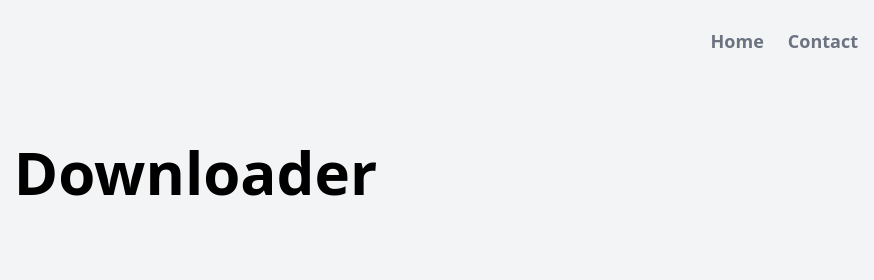
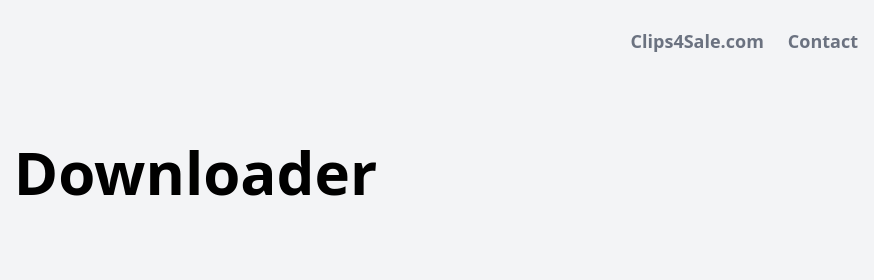
Before and after one commit to Thisvid-video-downloader/ThisVid-downloader, a plain HTML site: page index.html in a window 1280 px wide. Shown: the top 280 px of the page, 406-1280 px from the left. Drawn offline with Linux system fonts and the light colour scheme.

Commit message:
Update index.html

```diff
--- a/index.html
+++ b/index.html
@@ -34,7 +34,7 @@
             <ul class="flex space-x-4 md:space-x-6 px-2">
                 <li
                     class="w-full h-full flex justify-center items-center whitespace-nowrap cursor-pointer text-gray-500 dark:text-neutral-400 transition-colors hover:text-gray-800 dark:hover:text-neutral-200 font-semibold text-md md:text-lg">
-                    <a class="clear-css" href="./">Home</a></li>
+                    <a class="clear-css" href="./">Clips4Sale.com</a></li>
                 <!-- <li
                     class="w-full h-full flex justify-center items-center whitespace-nowrap cursor-pointer text-gray-500 dark:text-neutral-400 transition-colors hover:text-gray-800 dark:hover:text-neutral-200 font-semibold text-md md:text-lg">
                     <a class="clear-css" href="./download.html">More Services</a></li> -->
```
